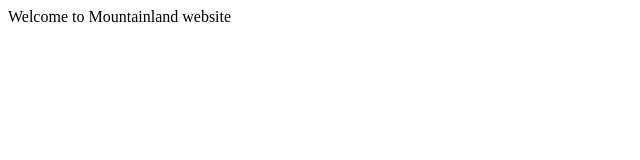
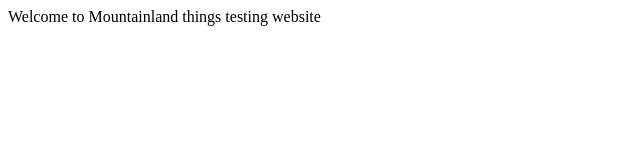
Before and after one commit to mountainland/mountainland.github.io, a plain HTML site: page index.html in a window 1280 px wide. Shown: the whole page, without its empty margins (0-640 px from the left). Drawn offline with Linux system fonts and the light colour scheme.

Commit message:
Update index.html

```diff
--- a/index.html
+++ b/index.html
@@ -1,3 +1,3 @@
 <html>
-  <p>Welcome to Mountainland website</p>
+  <p>Welcome to Mountainland things testing website</p>
 </html>
```
